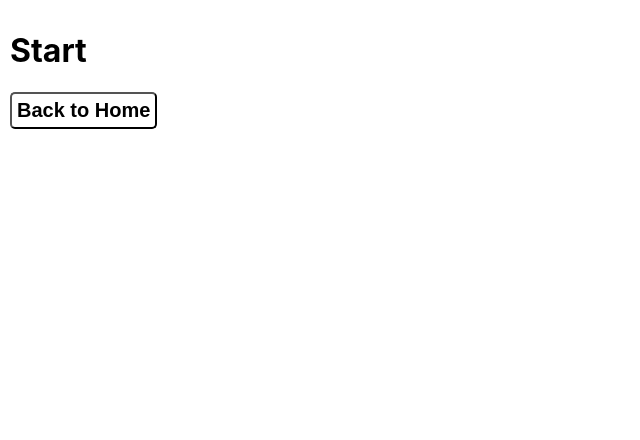
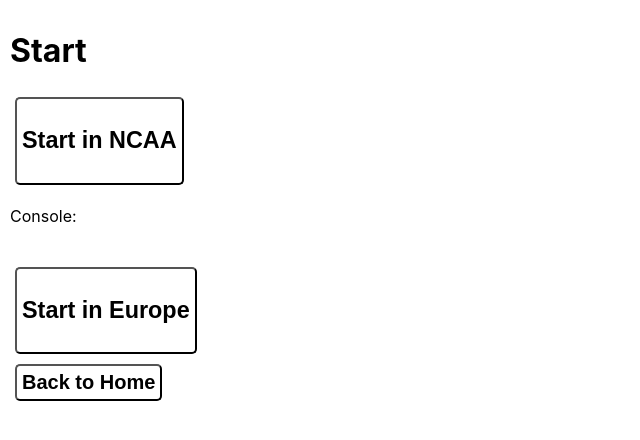
Before and after one commit to dilanisawesome/coding-project, a Next.js app: page /start in a window 1280 px wide. Shown: the top 440 px of the page, without its empty margins (0-640 px from the left). Built offline with nearby package versions, Linux system fonts and the light colour scheme.

Commit message:
2 files modified

```diff
--- a/pages/start.js
+++ b/pages/start.js
@@ -1,9 +1,21 @@
 import Footer from '../components/Footer';
+import { useEffect, useState } from 'react';
 
 export default function Start() {
+  const [console, setConsole] = useState('');
+
   return (
     <main>
       <h1>Start</h1>
+      <button onClick={() => setConsole('NCAA')}>
+        <h3>Start in NCAA</h3>
+      </button>
+      <p>Console: {console}</p>
+      <br />
+      <button>
+        <h3>Start in Europe</h3>
+      </button>
+      <br />
       <Footer />
     </main>
   );
--- a/styles/globals.css
+++ b/styles/globals.css
@@ -21,6 +21,7 @@ button {
   background-color: white;
   border-radius: 5px;
   font-weight: bold;
+  margin: 5px;
 }
 
 button:hover {
```
